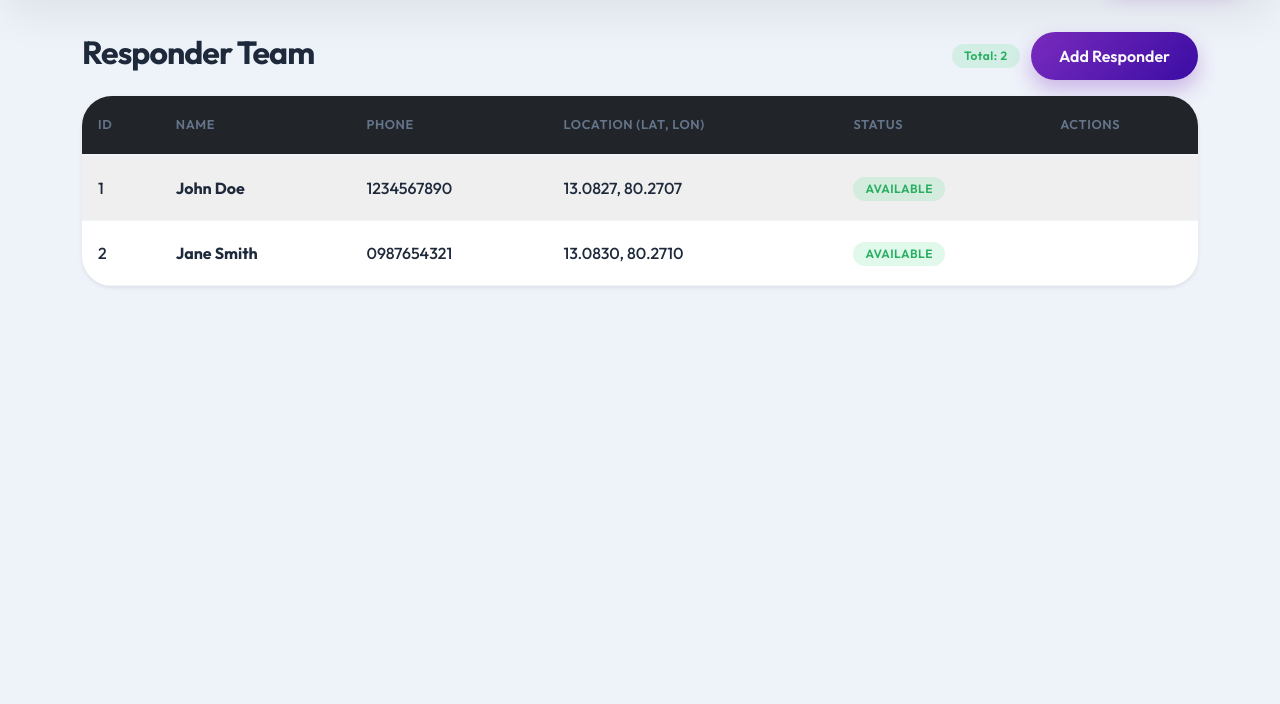
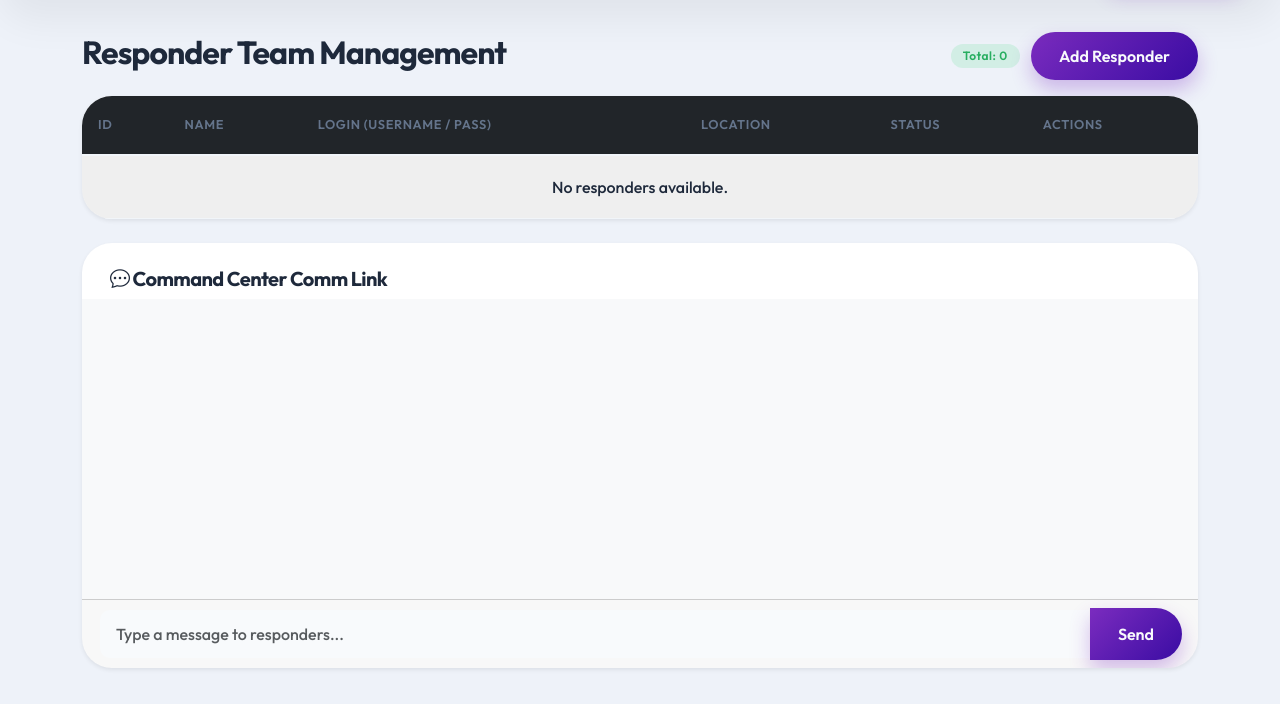
Before and after one commit to Jaga-A5/CrowdCare, a Flask app: page /responders in a window 1280 px wide. Shown: the part 96-800 px from the top of the page. Run offline with Flask 3, Linux system fonts and the light colour scheme; a user stored in the database is signed in; data comes from the database, SQL or seed files in the repository; data that the repository does not hold is empty.

Commit message:
Enhance Responder UI: Add unique logins, incident notifications, and command center chat

```diff
--- a/app.py
+++ b/app.py
@@ -302,10 +302,40 @@ def resolve_incident(incident_id):
 
 @app.route('/responders')
 def responders():
+    if 'user_id' not in session:
+        return redirect(url_for('login'))
+
     conn = get_db_connection()
-    resps = conn.execute('SELECT * FROM responders').fetchall()
+
+    # For Admin, show all responders
+    if session['role'] == 'ADMIN':
+        resps = conn.execute('''
+            SELECT r.*, u.username
+            FROM responders r
+            LEFT JOIN users u ON r.user_id = u.id
+        ''').fetchall()
+        conn.close()
+        return render_template('responders.html', responders=resps, role='ADMIN')
+
+    # For Responder, show their specific dashboard
+    elif session['role'] == 'RESPONDER':
+        user_id = session['user_id']
+        resp = conn.execute('SELECT * FROM responders WHERE user_id = ?', (user_id,)).fetchone()
+        if not resp:
+            # Fallback if responder profile not linked properly (e.g. sample accounts)
+            resp = conn.execute("SELECT * FROM responders WHERE name LIKE ?", (f"%{session['username']}%",)).fetchone()
+            if not resp:
+                resp = conn.execute('SELECT * FROM responders LIMIT 1').fetchone() # Final fallback
+
+        incident = None
+        if resp and resp['assigned_incident_id']:
+            incident = conn.execute('SELECT * FROM incidents WHERE id = ?', (resp['assigned_incident_id'],)).fetchone()
+
+        conn.close()
+        return render_template('responders.html', responder=resp, incident=incident, role='RESPONDER')
+
     conn.close()
-    return render_template('responders.html', responders=resps)
+    return redirect(url_for('dashboard'))
 
 @app.route('/responders/create', methods=['POST'])
 def create_responder():
@@ -318,8 +348,24 @@ def create_responder():
     longitude = float(request.form['longitude'])
 
     conn = get_db_connection()
-    conn.execute('INSERT INTO responders (name, phone, latitude, longitude) VALUES (?, ?, ?, ?)',
-                 (name, phone, latitude, longitude))
+    c = conn.cursor()
+
+    # Auto-generate a login for the responder
+    base_username = name.lower().replace(' ', '')
+    username = base_username
+    # Ensure username is unique
+    counter = 1
+    while c.execute('SELECT 1 FROM users WHERE username = ?', (username,)).fetchone():
+        username = f"{base_username}{counter}"
+        counter += 1
+
+    password = 'password123'
+    c.execute('INSERT INTO users (username, password, role) VALUES (?, ?, ?)',
+              (username, password, 'RESPONDER'))
+    user_id = c.lastrowid
+
+    c.execute('INSERT INTO responders (name, phone, latitude, longitude, user_id) VALUES (?, ?, ?, ?, ?)',
+                 (name, phone, latitude, longitude, user_id))
     conn.commit()
     conn.close()
 
@@ -407,6 +453,39 @@ def simulation():
 def api_generate_zones():
     return jsonify({'message': 'Fake zone generation disabled for production.'}), 403
 
+# Chat functionality
+@app.route('/api/chat/messages')
+def get_chat_messages():
+    if 'user_id' not in session:
+        return jsonify({'error': 'Unauthorized'}), 401
+
+    conn = get_db_connection()
+    messages = [dict(row) for row in conn.execute('SELECT * FROM messages ORDER BY timestamp ASC').fetchall()]
+    conn.close()
+    return jsonify(messages)
+
+@app.route('/api/chat/send', methods=['POST'])
+def send_chat_message():
+    if 'user_id' not in session:
+        return jsonify({'error': 'Unauthorized'}), 401
+
+    data = request.json
+    message = data.get('message', '').strip()
+
+    if not message:
+        return jsonify({'error': 'Message cannot be empty'}), 400
+
+    sender_name = session.get('username')
+    role = session.get('role')
+
+    conn = get_db_connection()
+    conn.execute('INSERT INTO messages (sender_name, role, message) VALUES (?, ?, ?)',
+                 (sender_name, role, message))
+    conn.commit()
+    conn.close()
+
+    return jsonify({'status': 'success'})
+
 if __name__ == '__main__':
     init_db()
     app.run(host='0.0.0.0', port=5000, debug=True)
--- a/templates/responders.html
+++ b/templates/responders.html
@@ -1,22 +1,24 @@
 {% extends 'base.html' %}
 {% block content %}
+
+{% if role == 'ADMIN' %}
 <div class="d-flex justify-content-between align-items-center mb-3">
-    <h2>Responder Team</h2>
+    <h2>Responder Team Management</h2>
     <div>
         <span class="badge bg-success me-2">Total: {{ responders|length }}</span>
         <button class="btn btn-primary" data-bs-toggle="modal" data-bs-target="#createResponderModal">Add Responder</button>
     </div>
 </div>
 
-<div class="card shadow-sm">
+<div class="card shadow-sm mb-4">
     <div class="card-body p-0">
         <table class="table table-striped table-hover mb-0">
             <thead class="table-dark">
                 <tr>
                     <th>ID</th>
                     <th>Name</th>
-                    <th>Phone</th>
-                    <th>Location (Lat, Lon)</th>
+                    <th>Login (Username / Pass)</th>
+                    <th>Location</th>
                     <th>Status</th>
                     <th>Actions</th>
                 </tr>
@@ -25,8 +27,15 @@
                 {% for resp in responders %}
                 <tr>
                     <td>{{ resp.id }}</td>
-                    <td><strong>{{ resp.name }}</strong></td>
-                    <td>{{ resp.phone }}</td>
+                    <td><strong>{{ resp.name }}</strong><br><small class="text-muted">{{ resp.phone }}</small></td>
+                    <td>
+                        {% if resp.username %}
+                            <code>{{ resp.username }}</code><br>
+                            <small class="text-muted">password123</small>
+                        {% else %}
+                            <small class="text-muted">Legacy user</small>
+                        {% endif %}
+                    </td>
                     <td>{{ "%.4f"|format(resp.latitude) }}, {{ "%.4f"|format(resp.longitude) }}</td>
                     <td>
                         {% if resp.status == 'AVAILABLE' %}
@@ -40,7 +49,7 @@
                     <td>
                         {% if resp.status == 'ASSIGNED' %}
                         <form action="/responders/reset/{{ resp.id }}" method="POST" style="display:inline;">
-                            <button type="submit" class="btn btn-sm btn-outline-success">Reset to Available</button>
+                            <button type="submit" class="btn btn-sm btn-outline-success">Reset</button>
                         </form>
                         {% endif %}
                     </td>
@@ -52,6 +61,22 @@
                 {% endfor %}
             </tbody>
         </table>
+    </div>
+</div>
+
+<!-- Admin Chat Interface -->
+<div class="card shadow-sm">
+    <div class="card-header bg-dark text-white d-flex justify-content-between align-items-center">
+        <h5 class="mb-0"><i class="bi bi-chat-dots"></i> Command Center Comm Link</h5>
+    </div>
+    <div class="card-body" id="chat-messages" style="height: 300px; overflow-y: auto; background: #f8f9fa;">
+        <!-- Chat messages will be loaded here -->
+    </div>
+    <div class="card-footer">
+        <div class="input-group">
+            <input type="text" id="chat-input" class="form-control" placeholder="Type a message to responders...">
+            <button class="btn btn-primary" onclick="sendMessage()">Send</button>
+        </div>
     </div>
 </div>
 
@@ -90,4 +115,119 @@
         </div>
     </div>
 </div>
+
+{% elif role == 'RESPONDER' %}
+<div class="row">
+    <!-- Left Column: Assignment Status -->
+    <div class="col-md-6 mb-4">
+        <h2 class="mb-3">My Assignment</h2>
+        {% if incident %}
+            <div class="card shadow-lg border-danger">
+                <div class="card-header bg-danger text-white">
+                    <h4 class="mb-0"><i class="bi bi-exclamation-triangle-fill"></i> ACTIVE INCIDENT DEPLOYMENT</h4>
+                </div>
+                <div class="card-body bg-light">
+                    <h5><strong>Type:</strong> {{ incident.incident_type }}</h5>
+                    <p class="fs-5">{{ incident.description }}</p>
+                    <hr>
+                    <div class="d-flex justify-content-between align-items-center">
+                        <div>
+                            <strong>Severity:</strong> <span class="badge bg-danger">{{ incident.severity }}</span><br>
+                            <strong>Location:</strong> {{ "%.4f"|format(incident.latitude) }}, {{ "%.4f"|format(incident.longitude) }}
+                        </div>
+                        <a href="https://www.google.com/maps/search/?api=1&query={{ incident.latitude }},{{ incident.longitude }}" target="_blank" class="btn btn-success btn-lg">
+                            <i class="bi bi-geo-alt"></i> Navigate
+                        </a>
+                    </div>
+                </div>
+            </div>
+        {% else %}
+            <div class="card shadow-sm border-success">
+                <div class="card-header bg-success text-white">
+                    <h5 class="mb-0"><i class="bi bi-check-circle-fill"></i> Status: AVAILABLE</h5>
+                </div>
+                <div class="card-body text-center p-5 bg-light">
+                    <h3 class="text-success">You are currently on standby.</h3>
+                    <p class="text-muted">You have no active incidents assigned. Monitor the comm link.</p>
+                </div>
+            </div>
+        {% endif %}
+    </div>
+
+    <!-- Right Column: Chat Link -->
+    <div class="col-md-6 mb-4">
+        <div class="card shadow-sm h-100">
+            <div class="card-header bg-dark text-white d-flex justify-content-between align-items-center">
+                <h5 class="mb-0"><i class="bi bi-chat-dots"></i> Comm Link</h5>
+            </div>
+            <div class="card-body" id="chat-messages" style="height: 400px; overflow-y: auto; background: #f8f9fa;">
+                <!-- Chat messages will be loaded here -->
+            </div>
+            <div class="card-footer">
+                <div class="input-group">
+                    <input type="text" id="chat-input" class="form-control" placeholder="Type a message...">
+                    <button class="btn btn-primary" onclick="sendMessage()">Send</button>
+                </div>
+            </div>
+        </div>
+    </div>
+</div>
+{% endif %}
+
 {% endblock %}
+
+{% block scripts %}
+<script>
+    function loadMessages() {
+        fetch('/api/chat/messages')
+            .then(res => res.json())
+            .then(data => {
+                const chatBox = document.getElementById('chat-messages');
+                if(!chatBox) return;
+                chatBox.innerHTML = '';
+                data.forEach(msg => {
+                    const div = document.createElement('div');
+                    div.className = 'mb-2';
+                    const isSystem = msg.role === 'ADMIN';
+                    const color = isSystem ? 'text-primary' : 'text-success';
+                    div.innerHTML = `<strong class="${color}">${msg.sender_name} (${msg.role}):</strong> <span>${msg.message}</span> <small class="text-muted" style="font-size: 0.7em;">${msg.timestamp}</small>`;
+                    chatBox.appendChild(div);
+                });
+                chatBox.scrollTop = chatBox.scrollHeight;
+            });
+    }
+
+    function sendMessage() {
+        const input = document.getElementById('chat-input');
+        const message = input.value.trim();
+        if (!message) return;
+
+        fetch('/api/chat/send', {
+            method: 'POST',
+            headers: { 'Content-Type': 'application/json' },
+            body: JSON.stringify({ message: message })
+        }).then(res => res.json()).then(data => {
+            if(data.status === 'success') {
+                input.value = '';
+                loadMessages();
+            }
+        });
+    }
+
+    // Enter key support
+    const chatInput = document.getElementById('chat-input');
+    if (chatInput) {
+        chatInput.addEventListener('keypress', function(e) {
+            if (e.key === 'Enter') {
+                sendMessage();
+            }
+        });
+    }
+
+    // Auto-refresh chat
+    if(document.getElementById('chat-messages')) {
+        loadMessages();
+        setInterval(loadMessages, 3000);
+    }
+</script>
+{% endblock %}
```
Also changed, not shown: database.py (+11 -1 lines).
